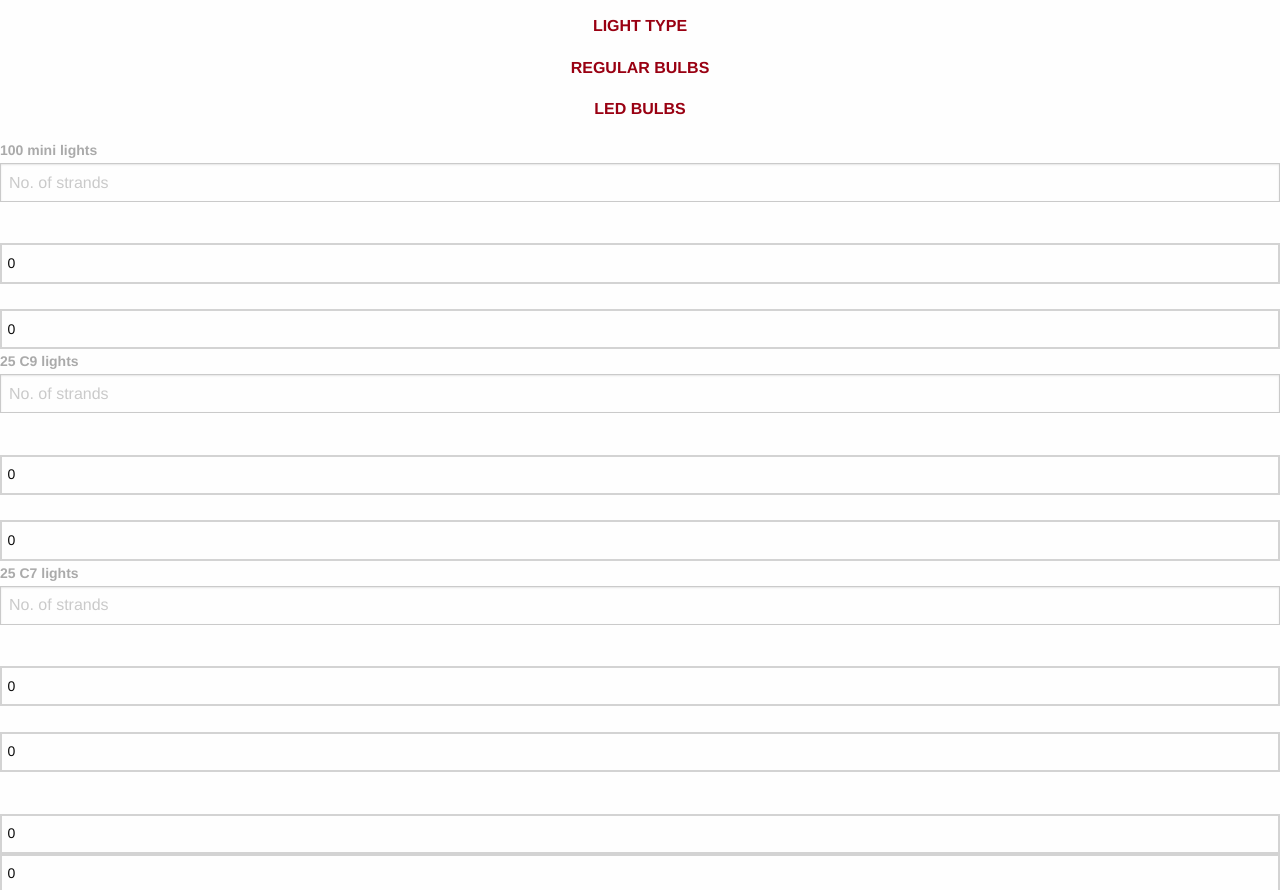
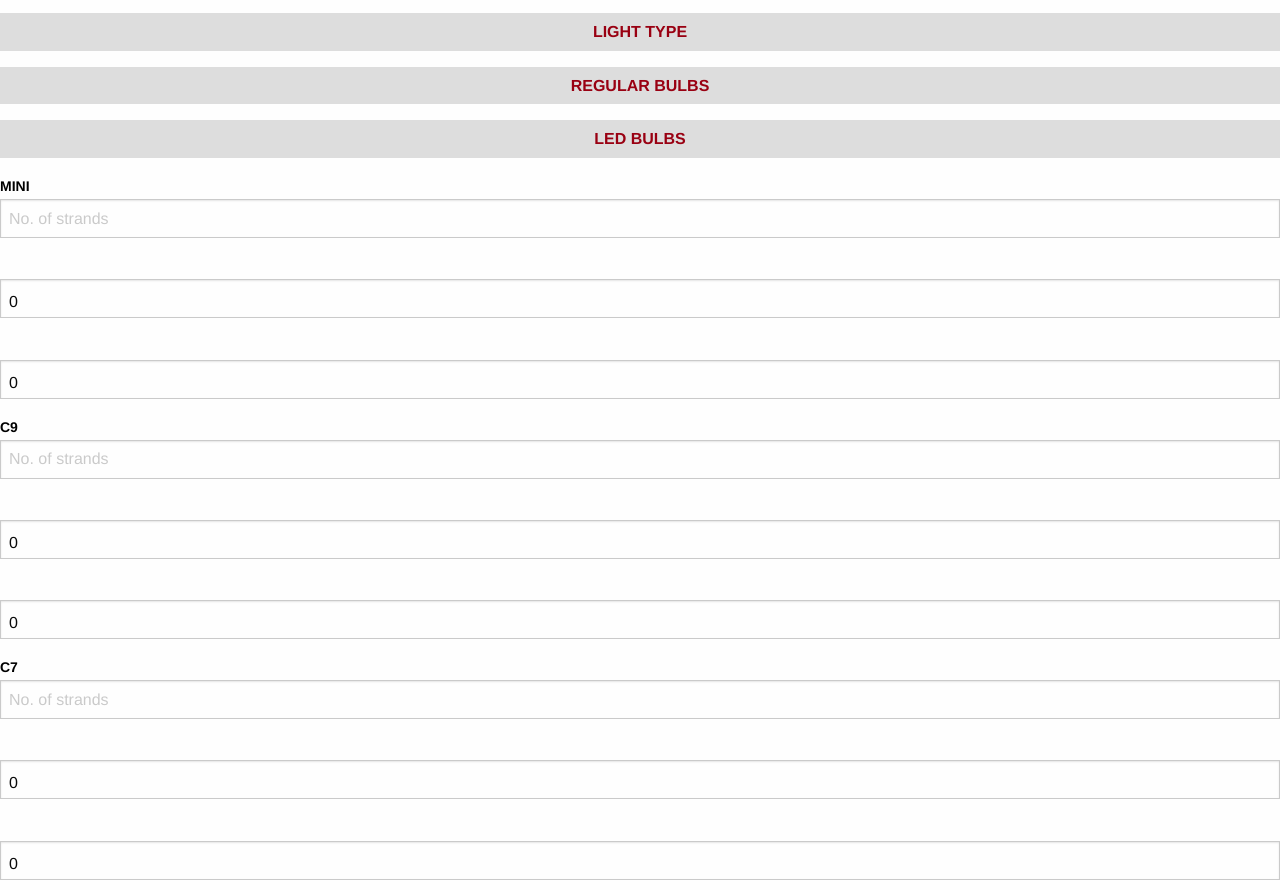
Before and after one commit to githamm/calculator, a plain HTML site: page christmas-lights-calculator.html in a window 1280 px wide. Shown: the part 62-952 px from the top of the page. Drawn offline with nearby package versions, Linux system fonts and the light colour scheme.

Commit message:
Style improvements

```diff
--- a/christmas-lights-calculator.html
+++ b/christmas-lights-calculator.html
@@ -12,8 +12,23 @@
     <script src="https://cdnjs.cloudflare.com/ajax/libs/foundation/6.2.1/foundation.min.js"></script>
     <style>
     div.answer {
-        border: 2px solid lightgray;
-        padding: 0.35rem;
+        border: 1px solid #cacaca;
+        height: 2.4375rem;
+        padding: 0.5rem;
+        margin: 0 0 1rem;
+        box-shadow: inset 0 1px 2px rgba(10, 10, 10, 0.1);
+        font-size: 1rem;
+        color: #0a0a0a;
+    }
+
+    div.answer-total {
+        border: 1px solid #990012;
+        height: 2.4375rem;
+        padding: 0.5rem;
+        margin: 0 0 1rem;
+        box-shadow: inset 0 1px 2px rgba(10, 10, 10, 0.1);
+        font-size: 1rem;
+        color: #0a0a0a;
     }
 
     .section-break {
@@ -23,15 +38,23 @@
 
     label.light-type {
         font-size: .875rem;
-        color: #aaa;
+        color: #000;
         font-weight: bold;
+        text-transform: uppercase;
     }
+
     p.column-heading {
         font-size: 1rem;
         color: #990012;
         font-weight: bold;
         text-transform: uppercase;
         text-align: center;
+        background: #ddd;
+        padding: .375rem;
+    }
+
+    input {
+        font-weight: normal;
     }
     </style>
 </head>
@@ -56,7 +79,7 @@
     <form id="lights-form" name="lights-form">
         <div class="row">
             <div class="large-4 small-4 columns">
-                <label class="light-type">100 mini lights
+                <label class="light-type">Mini
                     <input type="text" name="quantitymini" placeholder="No. of strands" />
                 </label>
             </div>
@@ -73,7 +96,7 @@
         </div>
         <div class="row">
             <div class="large-4 small-4 columns">
-                <label class="light-type">25 C9 lights
+                <label class="light-type">C9
                     <input type="text" name="quantityc9" placeholder="No. of strands" />
                 </label>
             </div>
@@ -90,7 +113,7 @@
         </div>
         <div class="row">
             <div class="large-4 small-4 columns">
-                <label class="light-type">25 C7 lights
+                <label class="light-type">C7
                     <input type="text" name="quantityc7" placeholder="No. of strands" />
                 </label>
             </div>
@@ -105,18 +128,19 @@
                 </label>
             </div>
         </div>
+        <!-- *** TOTALS *** -->
         <div class="row">
             <div class="large-4 small-4 columns">
-                <p>&nbsp;
+                <p style="font-size: 1.5rem; font-weight: bold; text-transform: uppercase; text-align: center;">Totals
             </div>
             <div class="large-4 small-4 columns">
                 <label>
-                    <div class="answer" id="total-reg"> 0 </div>
+                    <div class="answer-total" id="total-reg"> 0 </div>
                 </label>
             </div>
             <div class="large-4 small-4 columns">
                 <label>
-                    <div class="answer" id="total-led"> 0 </div>
+                    <div class="answer-total" id="total-led"> 0 </div>
                 </label>
             </div>
         </div>
```
